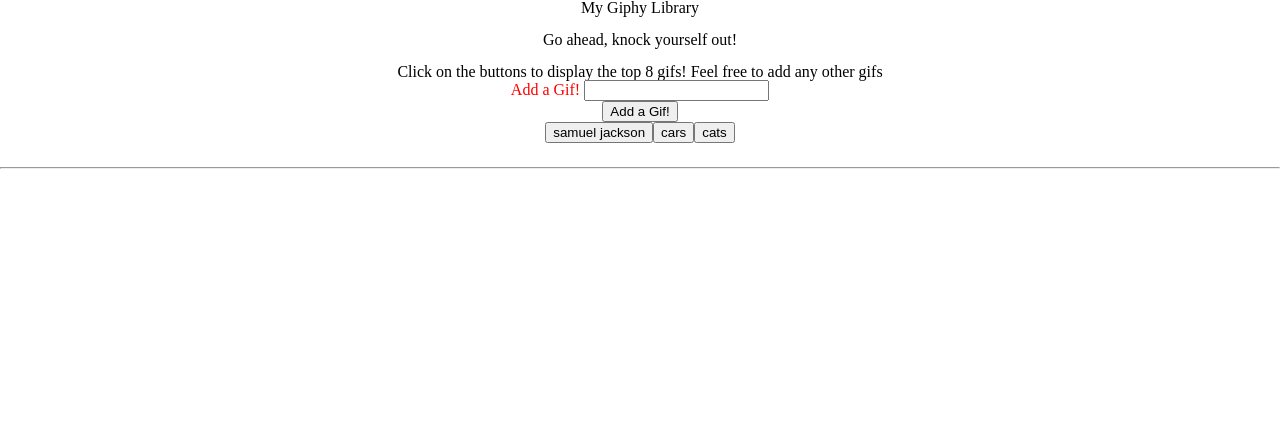
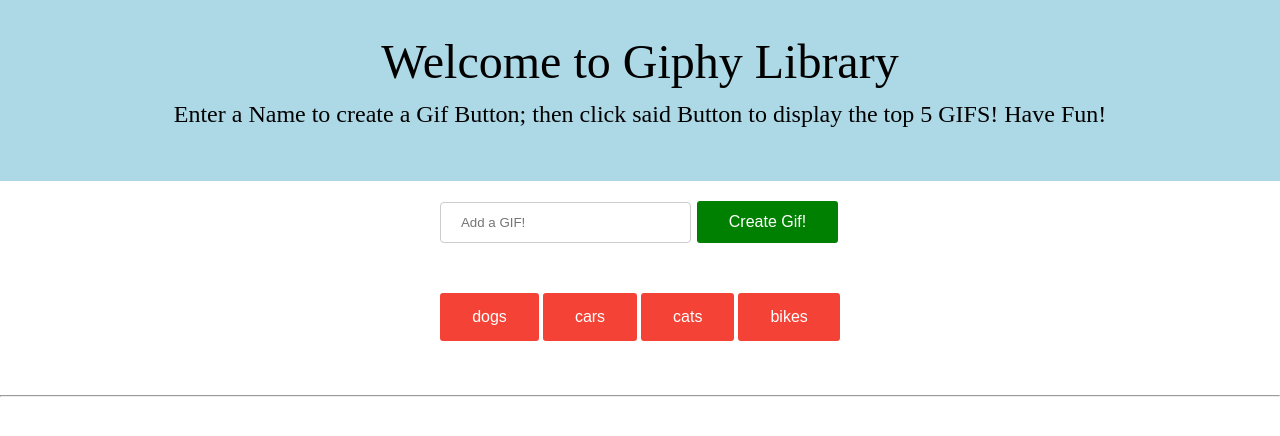
Before and after one commit to virgili23/GiphyAPI, a plain HTML site: page index.html in a window 1280 px wide. Drawn offline with nearby package versions, Linux system fonts and the light colour scheme.

Commit message:
greatly improved the front end

```diff
--- a/assets/css/style.css
+++ b/assets/css/style.css
@@ -1,31 +1,96 @@
+/* Global Features */
+
+
 body {
     margin-left: auto;
     margin-right: auto;
 }
-img {
-    width: 250px;
-    height: 180px;
 
-    float: left;
-}
-
-#button {
-    color: red;
-
-}
 h1 {
     text-align: center;
-
+    font-size: 3em;
 }
 
 h2 {
     text-align: center;
+    font-size: 1.5em;
 }
 
 h3 {
     text-align: center;
 }
 
+/* Intro */
+
+.intro {
+    padding: 3%;
+    background: lightblue;
+}
+
+/* Form */
+#button {
+    color: red;
+    /* background: purple; */
+    padding: 1%;
+}
+
 #big-button {
     text-align: center;
+    /* background: blue; */
+    /* padding: 2%; */
 }
+
+
+/* div containing all the buttons */
+#buttons-view {
+    /* background: green; */
+    padding: 2%;
+}
+
+/* class given to newly created buttons */
+.gif-btn {
+    background-color: #f44336;
+    border: none;
+    border-radius: 3px;
+    color: white;
+    padding: 15px 32px;
+    text-align: center;
+    text-decoration: none;
+    display: inline-block;
+    font-size: 16px;
+    margin: 4px 2px;
+    cursor: pointer;
+}
+
+
+img {
+    width: 250px;
+    height: 180px;
+    float: left;
+}
+
+/* text-area */
+#gif-input {
+    width: 20%;
+    padding: 12px 20px;
+    margin: 8px 0;
+    display: inline-block;
+    border: 1px solid #ccc;
+    border-radius: 4px;
+    box-sizing: border-box;
+}
+
+/* gif making button */
+#add-gif {
+    background: green;
+    border: none;
+    border-radius: 3px;
+    color: white;
+    padding: 12px 32px;
+    text-align: center;
+    text-decoration: none;
+    display: inline-block;
+    font-size: 16px;
+    margin: 4px 2px;
+    cursor: pointer;
+}
--- a/assets/javascript/app.js
+++ b/assets/javascript/app.js
@@ -2,7 +2,7 @@
 
 
 // This variable holds button descriptions/ (search urls)
-var gifs = ["samuel jackson", "cars", "cats"];
+var gifs = ["dogs", "cars", "cats", "bikes"];
 
 
 
@@ -10,22 +10,22 @@ var gifs = ["samuel jackson", "cars", "cats"];
 //////////////////////////////////////////////////////
 //////////////////////////////////////////////////////
 
-function createButton () {
+function createButton() {
 
     // delete buttons so I wont have repeats
     $("#buttons-view").empty();
 
     // Loop through an array of gifs
+    // this loop creates the buttons within itself
     for (var i=0; i < gifs.length; i++) {
-        // this loop creates the buttons within itself
+
         var a = $("<button>");
-        // adds a class
         a.addClass("gif-btn");
         // adds a data attribute which is connected to var search, which will define the url
         a.attr("data-search", gifs[i]);
         // This fills the button with a text description
         a.text(gifs[i]);
-        // add this button to buttons view DIV
+        // add this button to "buttons view div"
         $("#buttons-view").append(a);
     }
 }
@@ -38,17 +38,15 @@ function createButton () {
 
 function displayGifInfo() {
 
-
-
    var search = $(this).attr("data-search");
 
+    var queryURL = "https://api.giphy.com/v1/gifs/search?q=" + search + "&api_key=dRMgGOE4F5aMUkRDnIRkZ5nK5W6N5rW4&limit=4";
 
-    var queryURL = "https://api.giphy.com/v1/gifs/search?q=" + search + "&api_key=dRMgGOE4F5aMUkRDnIRkZ5nK5W6N5rW4&limit=8";
-
-        $.ajax ({url: queryURL,method: 'GET'})
+        $.ajax ({url: queryURL, method: 'GET'})
         .then(function(response){
 
         var results = response.data;
+
 
         for (var i=0; i < results.length; i++) {
 
@@ -58,9 +56,28 @@ function displayGifInfo() {
 
             searchImage.attr("src", results[i].images.fixed_height.url);
 
-            gifDiv.append(searchImage);
+//////////////////////////////////////////////////////////////////
+            // if the rating is PG, display the image
 
-            $("#gif-div").prepend(gifDiv);
+            if (response.data[i].rating = 'g' || 'pg'|| 'y') {
+
+                // The original had these 2 lines of text below
+                gifDiv.append(searchImage);
+
+                $("#gif-div").prepend(gifDiv);
+
+
+            } else if (response.data[i].rating == 'r' || 'pg-13'){
+
+                alert("Some images are inapropiate");
+            }
+            // gifDiv.append(searchImage);
+
+            //     $("#gif-div").prepend(gifDiv);
+
+            console.log(response.data[i].rating);
+////////////////////////////////////////////////////////////////
+
         }
 
 }); // <-- End of click function
@@ -68,7 +85,7 @@ function displayGifInfo() {
  ////////////////////////////////////////////////////////////////////
  ///////////////////////////////////////////////////////////////////
 
- // This function determines what happens when you click the "submit" button
+ // This function determines what happens when you click the "create gif" button
 
  $("#add-gif").on("click", function(event) {
 
@@ -78,11 +95,12 @@ function displayGifInfo() {
     var gif = $("#gif-input").val().trim();
     // push that input into the gif array
     gifs.push(gif);
-    // call the function that creates and pushes the button to the buttons DIV
+    // call the function that creates and pushes the button to the buttons div
     createButton();
     // empty the content in the button
     $("#gif-form")[0].reset();
- })
+
+ });
 
 
 ///////////////////////////////////////////////////////
@@ -94,3 +112,12 @@ $(document).on("click", ".gif-btn", displayGifInfo);
 
  // Display all initial buttons
  createButton();
+
+
+
+
+
+ //Extra work
+
+//  This finds the rating
+//  response.data[i].rating
--- a/index.html
+++ b/index.html
@@ -11,32 +11,44 @@
  <!-- api key: dRMgGOE4F5aMUkRDnIRkZ5nK5W6N5rW4 -->
 
  <!-- working link: https://api.giphy.com/v1/gifs/search?q=cat&api_key=dRMgGOE4F5aMUkRDnIRkZ5nK5W6N5rW4 -->
- <h1>My Giphy Library</h1>
+ <div class="page-container">
+    <div class="container">
+      <!-- intro -->
+      <div class="intro">
+          <h1>Welcome to Giphy Library</h1>
           <br>
- <h2>Go ahead, knock yourself out!</h2>
+          <h2>Enter a Name to create a Gif Button; then click said Button to display the top 5 GIFS! Have Fun!</h2>
           <br>
- <h3>Click on the buttons to display the top 8 gifs! Feel free to add any other gifs</h3>
- <div id="big-button">
- <div id="button">
+      </div>
 
+        <div class="container" id="big-button">
+
+            <div class="row" id="button">
                 <form id="gif-form">
-        <label for="gif-input">Add a Gif!</label>
-        <input type="text" id="gif-input">
-        <br>
+                    <label for="gif-input"></label>
+                    <input type="text" placeholder="Add a GIF!" id="gif-input">
 
                     <!-- Button triggers new movie to be added -->
-        <input id="add-gif" type="submit" value="Add a Gif!">
+                    <input id="add-gif" type="submit" value="Create Gif!">
                   </form>
             </div>
 
             <!-- Add new buttons to this DIV -->
             <div id="buttons-view">
-<!-- <button data-search="samuel jackson">samuel jackson</button>-->
+            <!-- Generated gifs go here -->
             </div>
        </div>
+
        <br><hr>
+
        <!-- gifs go here -->
-<div id="gif-div"></div>
+       <div id="gif-div">
+
+       </div>
+
+    </div>
+ </div>
+
 
 
  <script
```
Lines whose indentation alone changed are shown as unchanged.
